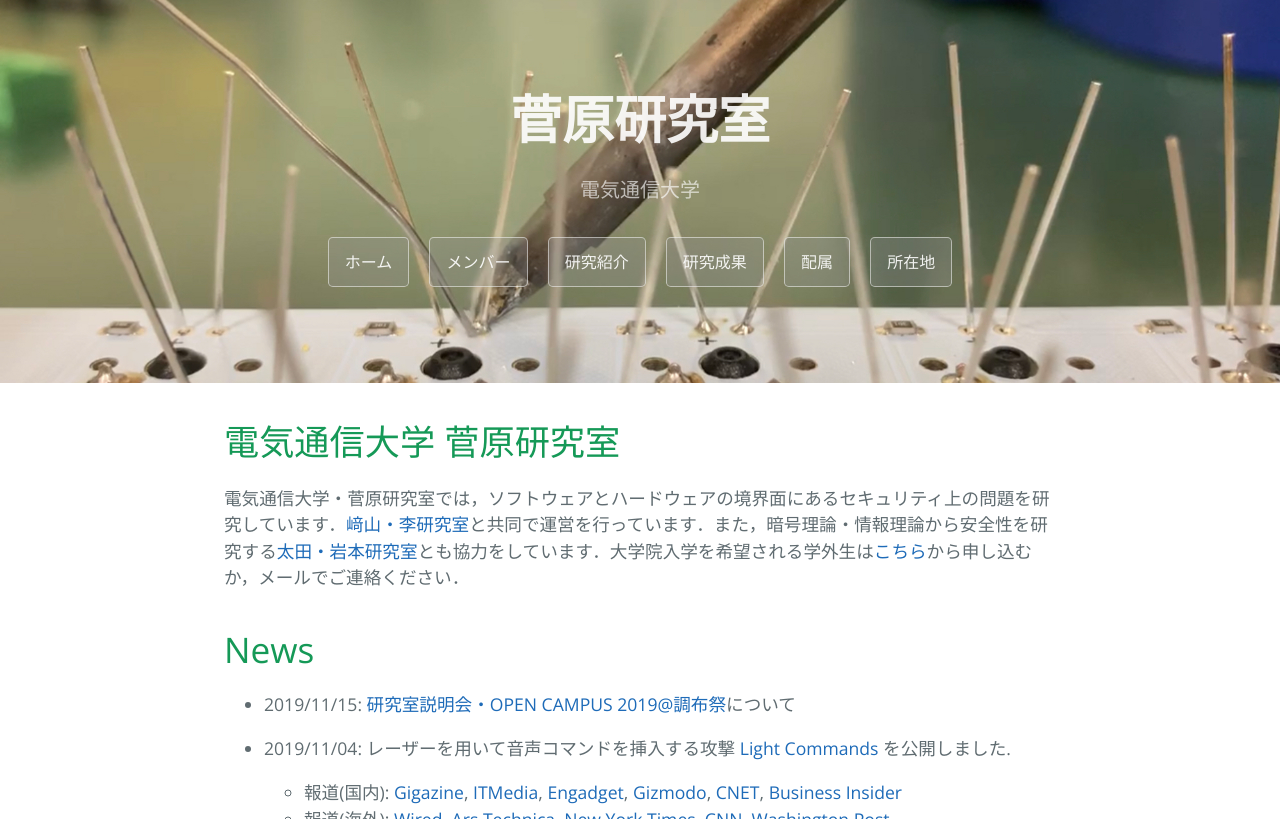
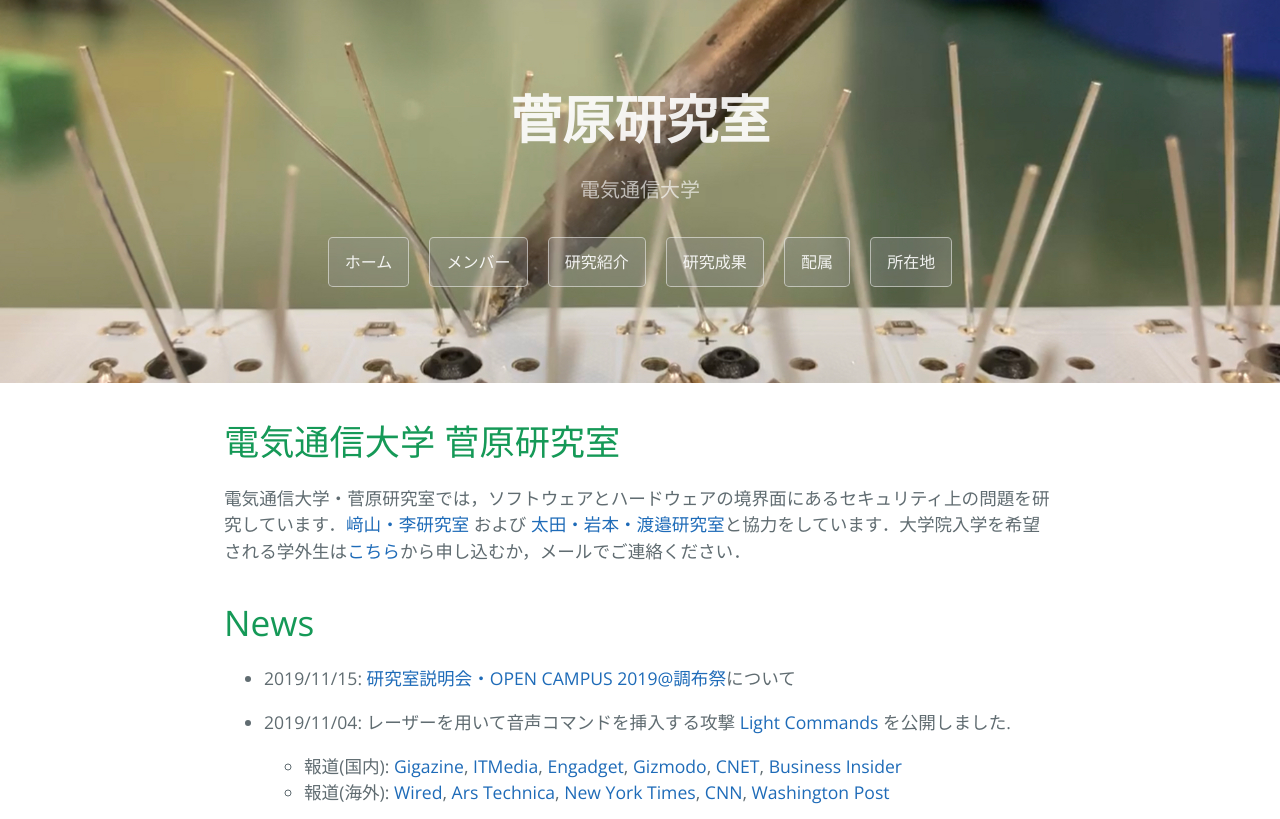
Before and after one commit to sugawara-bbbb/weblab, a Jekyll site: the page built from index.md, in a window 1280 px wide and 900 px high, cut to the strip 0-819 px from the top of the window. Built offline with Jekyll 4.4.1, drawn with Linux system fonts in a browser that asks for light colours; our own code applies the rules of GitHub Pages for plain Markdown files.

```diff
--- a/index.md
+++ b/index.md
@@ -4,7 +4,7 @@ layout: default
 
 # 電気通信大学 菅原研究室
 
-電気通信大学・菅原研究室では，ソフトウェアとハードウェアの境界面にあるセキュリティ上の問題を研究しています．[﨑山・李研究室](http://sakiyama-lab.jp/)と共同で運営を行っています．また，暗号理論・情報理論から安全性を研究する[太田・岩本研究室](http://ohta-lab.jp/)とも協力をしています．大学院入学を希望される学外生は[こちら](https://www.uec.ac.jp/admission/open-graduate/tour.html)から申し込むか，メールでご連絡ください．
+電気通信大学・菅原研究室では，ソフトウェアとハードウェアの境界面にあるセキュリティ上の問題を研究しています．[﨑山・李研究室](http://sakiyama-lab.jp/) および [太田・岩本・渡邉研究室](http://ohta-lab.jp/)と協力をしています．大学院入学を希望される学外生は[こちら](https://www.uec.ac.jp/admission/open-graduate/tour.html)から申し込むか，メールでご連絡ください．
 
 # News
 - 2019/11/15: [研究室説明会・OPEN CAMPUS 2019@調布祭]({% post_url news/2019-11-15-openCampus2019Chofusai %})について
```
Also changed, not shown: publication.md (+2 -0 lines).
